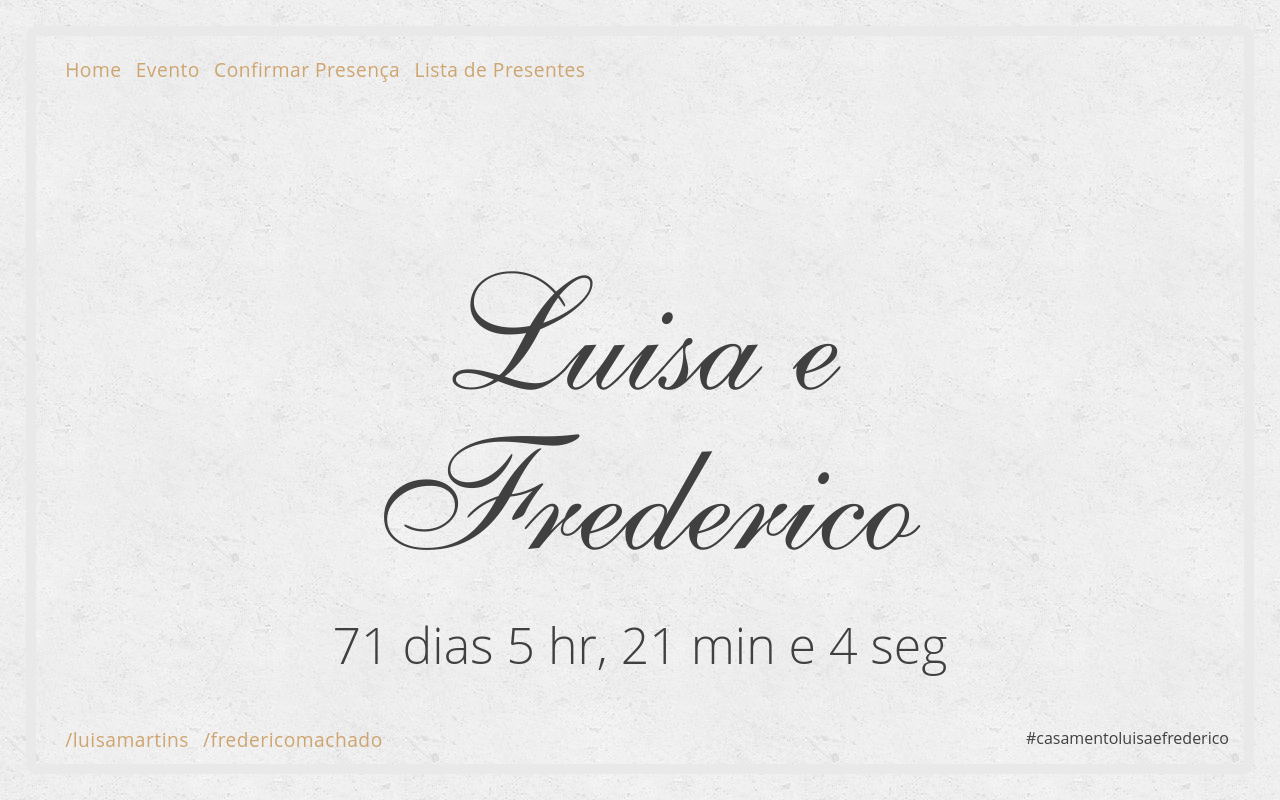
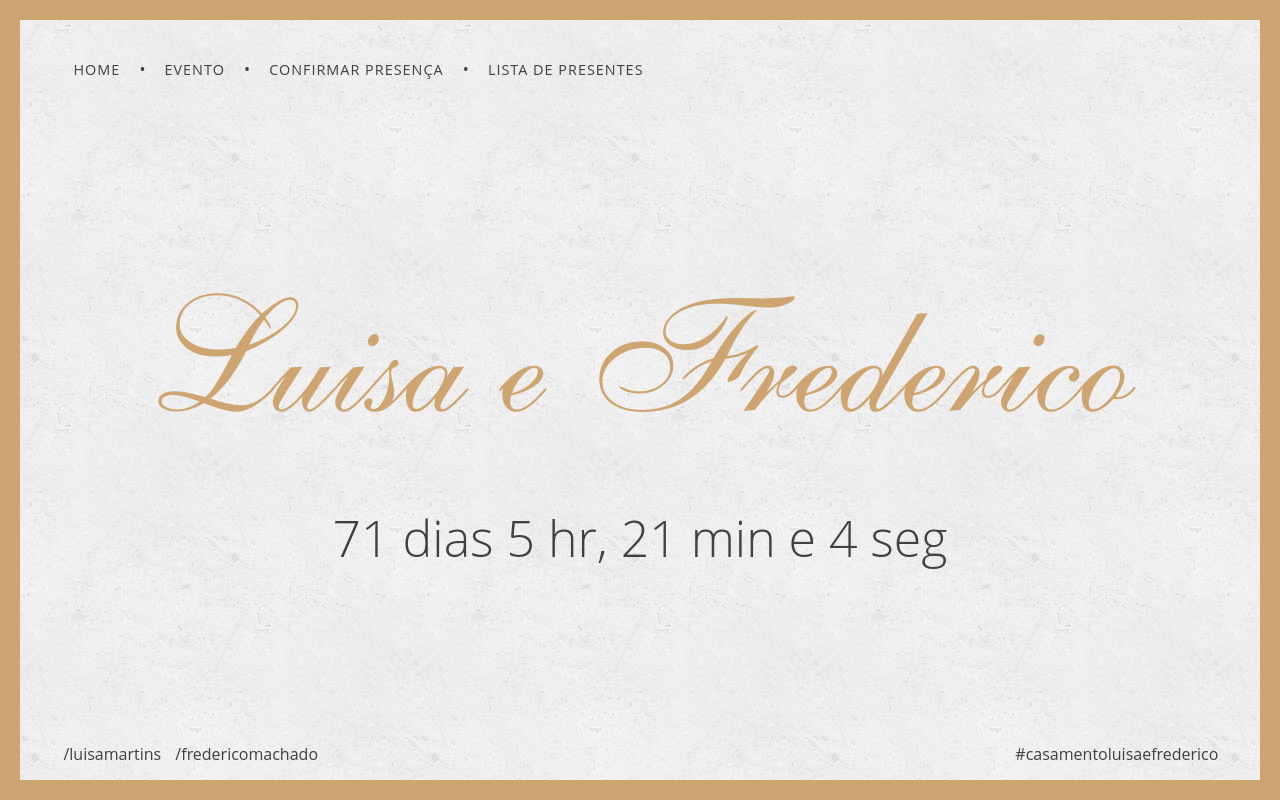
Before and after one commit to fredericomachado/luisaefrederico, a plain HTML site: page index.html in a window 1280 px wide. Drawn offline with nearby package versions, Linux system fonts and the light colour scheme.

Commit message:
improve styles; and navegation

```diff
--- a/assets/stylesheets/application.css
+++ b/assets/stylesheets/application.css
@@ -14,6 +14,12 @@
    v2.0 | 20110126
    License: none (public domain)
 */
+
+
+* {
+	box-sizing: border-box;
+	position: relative;
+}
 
 html, body, div, span, applet, object, iframe,
 h1, h2, h3, h4, h5, h6, p, blockquote, pre,
@@ -40,10 +46,6 @@ article, aside, details, figcaption, figure,
 footer, header, hgroup, menu, nav, section {
 	display: block;
 }
-body {
-	background: url('../images/bg.png');
-	line-height: 1;
-}
 ol, ul {
 	list-style: none;
 }
@@ -60,24 +62,27 @@ table {
 	border-spacing: 0;
 }
 
-* {
-	box-sizing: border-box;
-	position: relative;
-}
-
 html, body {
 	font-family: 'Open Sans', sans-serif;
 	width: 100%;
-	padding: 2%;
 	height: 100%;
 	position: relative;
-	border-radius: 10px;
 	color: #404040;
 }
+body {
+	background: url('../images/bg.png');
+	border: 20px solid #cea570;
+	padding: 3%;
+}
+header a {
+	color: #404040;
+	text-transform: uppercase;
+	font-size: .9em;
+	letter-spacing: 1px;
+	padding: 0 15px;
+}
 a {
-	color: #cea570;
-	font-size: 1.2em;
-	letter-spacing: 0.5px;
+	color: #404040;
 	padding: 0 5px;
 	text-decoration: none;
 	-webkit-transition: all 0.2s linear;
@@ -86,10 +91,7 @@ a {
 }
 a:hover {
 	text-decoration: underline;
-	color: #404040;
-}
-body {
-	border: 10px solid #E9E9E9;
+	color: #cea570;
 }
 .home-infos {
 	position: absolute;
@@ -114,6 +116,8 @@ body {
 h1 {
 	font-family: 'ShelleyAllegro', Times, serif;
 	font-size: 10em;
+	color: #cea570;
+
 }
 
 .box {
@@ -130,6 +134,6 @@ h1 {
 }
 .footer .copy {
 	position: absolute;
-	right: 40px;
+	right: 80px;
 	top: 0;
 }
--- a/index.html
+++ b/index.html
@@ -8,9 +8,9 @@
   </head>
   <body onLoad="atualizaContador()">
     <header>
-      <a href="#">Home</a>
-      <a href="#">Evento</a>
-      <a href="#">Confirmar Presença</a>
+      <a href="#">Home</a> •
+      <a href="#">Evento</a> •
+      <a href="#">Confirmar Presença</a> •
       <a href="#">Lista de Presentes</a>
     </header>
     <div class="home-infos">
```
